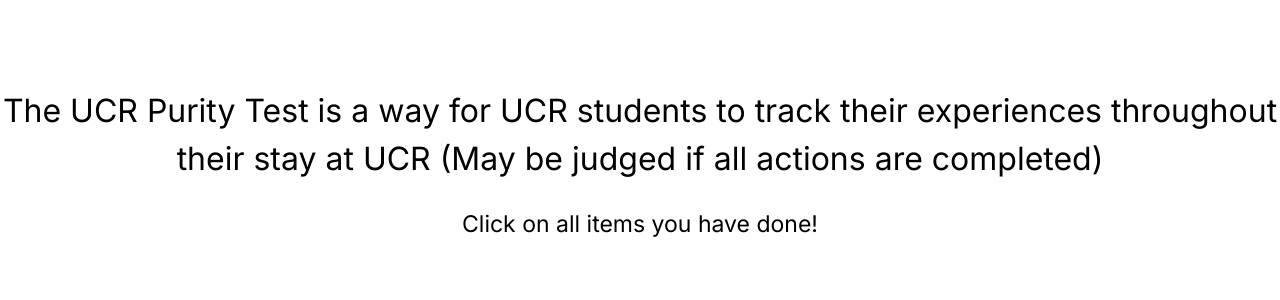
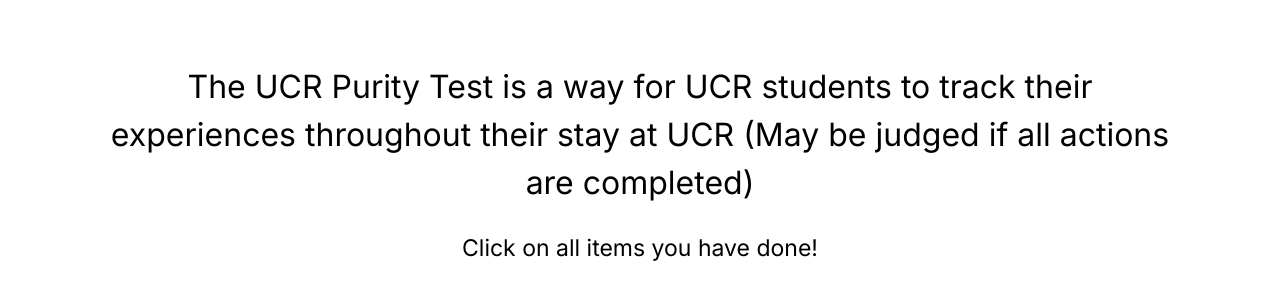
Before and after one commit to brandontran1220/UCRPurity, a Next.js app: page / in a window 1280 px wide. Shown: the part 236-536 px from the top of the page. Built offline with nearby package versions, Linux system fonts and the light colour scheme.

Commit message:
readjusted text

```diff
--- a/src/components/descript.tsx
+++ b/src/components/descript.tsx
@@ -1,17 +1,22 @@
 const descript = () => {
     return (
         <div>
-      <p className="font-inter text-center text-[32px]">
-        The UCR Purity Test is a way for UCR students to track their experiences
-        throughout their stay at UCR (May be judged if all actions are
-        completed)
+            <p className="font-inter text-[32px] text-center">
+            The UCR Purity Test is a way for UCR students to track their
             </p>
-      <br></br>
-      <p className="font-inter text-center text-[23px]">
+            <p className="font-inter text-[32px] text-center">
+            experiences throughout their stay at UCR (May be judged if all actions
+            </p>
+            <p className="font-inter text-[32px] text-center">
+            are completed)
+            </p>
+            <br>
+            </br>
+            <p className="font-inter text-[23px] text-center">
                 Click on all items you have done!
             </p>
         </div>
     );
 };
 
-export default descript;
+export default descript
```
Lines whose indentation alone changed are shown as unchanged.
